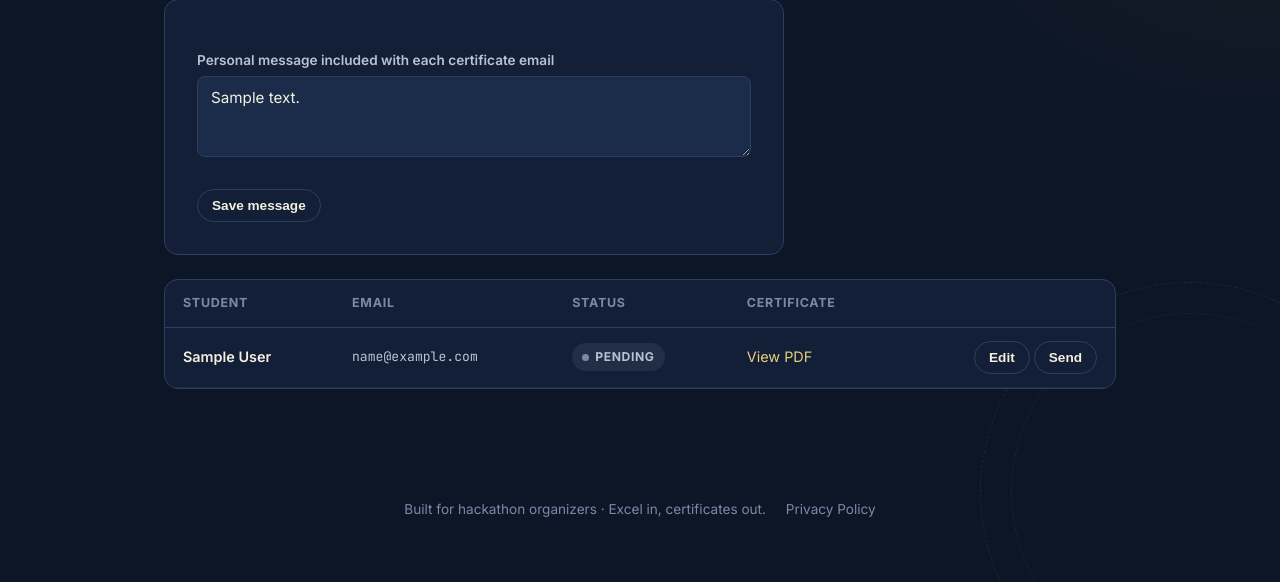
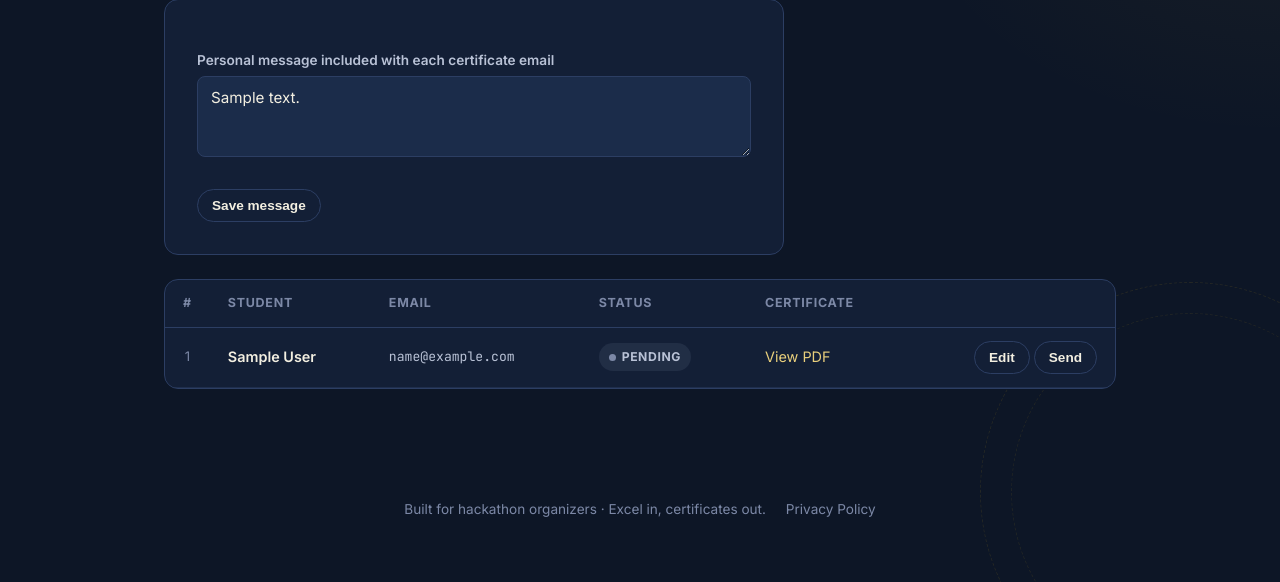
Before and after one commit to ashaydeshpande31/certify-app, a Django app: page /event/1/students/ in a window 1280 px wide. Shown: the part 218-800 px from the top of the page. Run offline with Django 5.2, Linux system fonts and the light colour scheme; a user stored in the database is signed in; tables that the repository leaves empty hold one stand-in row (values such as "Sample post"); some libraries are stand-ins or nearby versions.

Commit message:
Add serial number column to student list

```diff
--- a/certificates/static/certificates/css/style.css
+++ b/certificates/static/certificates/css/style.css
@@ -406,6 +406,7 @@ tbody tr:last-child td { border-bottom: none; }
 tbody tr:hover { background: rgba(255,255,255,0.02); }
 .cell-name { font-weight: 600; }
 .cell-email { color: var(--text-mid); font-family: var(--mono); font-size: 0.82rem; }
+.cell-sno { width: 1%; white-space: nowrap; text-align: center; font-size: 0.82rem; }
 
 .edit-row td { background: rgba(255,255,255,0.02); padding: 16px 18px; }
 .inline-edit-form { display: flex; align-items: center; gap: 10px; flex-wrap: wrap; }
--- a/certificates/templates/certificates/student_list.html
+++ b/certificates/templates/certificates/student_list.html
@@ -35,6 +35,7 @@
   <table>
     <thead>
       <tr>
+        <th>#</th>
         <th>Student</th>
         <th>Email</th>
         <th>Status</th>
@@ -45,6 +46,7 @@
     <tbody>
       {% for student in students %}
       <tr id="view-row-{{ student.id }}">
+        <td class="cell-sno muted">{{ forloop.counter }}</td>
         <td class="cell-name">{{ student.name }}</td>
         <td class="cell-email">{{ student.email }}</td>
         <td>
@@ -74,7 +76,7 @@
         </td>
       </tr>
       <tr id="edit-row-{{ student.id }}" class="edit-row" style="display:none;">
-        <td colspan="5">
+        <td colspan="6">
           <form method="post" action="{% url 'update_student' event.id student.id %}" class="inline-edit-form">
             {% csrf_token %}
             <input type="text" name="name" value="{{ student.name }}" placeholder="Name" required>
@@ -88,7 +90,7 @@
         </td>
       </tr>
       {% empty %}
-      <tr><td colspan="5" class="muted" style="text-align:center;padding:40px;">No students imported.</td></tr>
+      <tr><td colspan="6" class="muted" style="text-align:center;padding:40px;">No students imported.</td></tr>
       {% endfor %}
     </tbody>
   </table>
```
